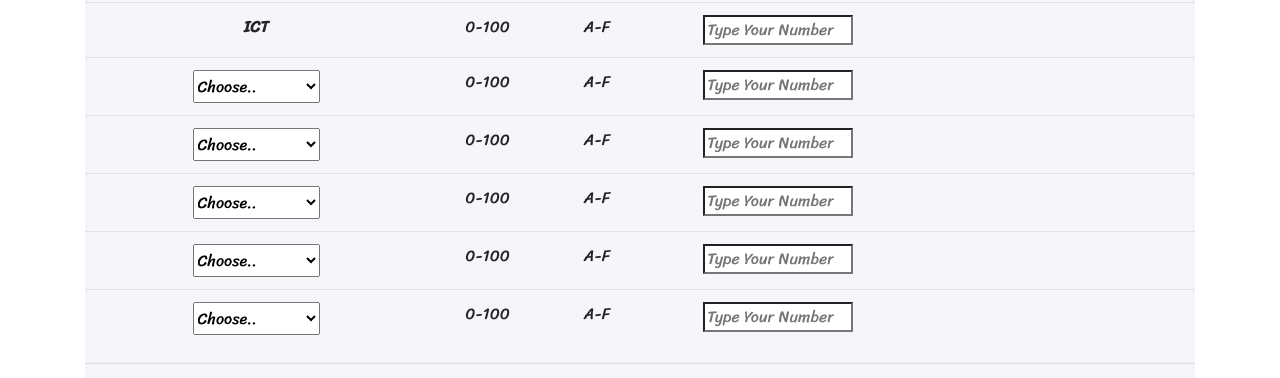
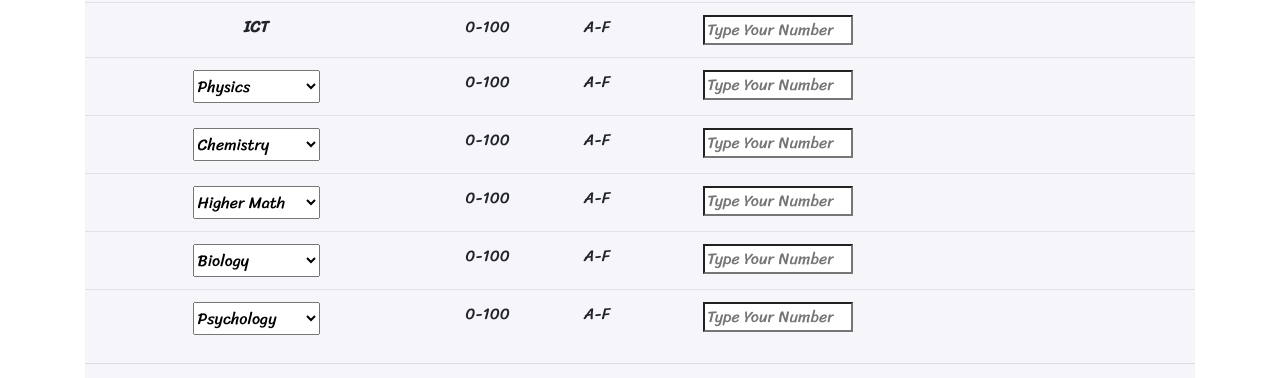
Before and after one commit to MAHBUB-HASAN-HIRA/convert-result-to-grade, a plain HTML site: page index.html in a window 1280 px wide. Shown: the part 334-712 px from the top of the page. Drawn offline with nearby package versions, Linux system fonts and the light colour scheme.

Commit message:
Update index.html

```diff
--- a/index.html
+++ b/index.html
@@ -61,8 +61,7 @@
                         <tr>
                             <th scope="row">
                                 <select class='select_op' name="" id="">
-                                    <option selected>Choose..</option>
-                                    <option value="">Physics</option>
+                                    <option selected value="">Physics</option>
                                     <option value="">Accounting</option>
                                     <option value="">Logic</option>
                                 </select>
@@ -76,8 +75,7 @@
                         <tr>
                             <th scope="row">
                                 <select class='select_op' name="" id="">
-                                    <option selected>Choose..</option>
-                                    <option value="">Chemistry</option>
+                                    <option selected value="">Chemistry</option>
                                     <option value="">Business Org.</option>
                                     <option value="">Geography</option>
                                 </select>
@@ -91,8 +89,7 @@
                         <tr>
                             <th scope="row">
                                 <select class='select_op' name="" id="">
-                                    <option selected>Choose..</option>
-                                    <option value="">Higher Math</option>
+                                    <option selected value="">Higher Math</option>
                                     <option value="">Finance,Banking</option>
                                     <option value="">Civic & Governance</option>
                                 </select>
@@ -106,8 +103,7 @@
                         <tr>
                             <th scope="row">
                                 <select class='select_op' name="" id="">
-                                    <option selected>Choose..</option>
-                                    <option value="">Biology</option>
+                                    <option selected value="">Biology</option>
                                     <option value="">Product Management</option>
                                     <option value="">Sociology</option>
                                 </select>
@@ -121,12 +117,11 @@
                         <tr>
                             <th scope="row">
                                 <select class='select_op' name="" id="">
-                                    <option selected>Choose..</option>
                                     <option value="">Economic</option>
                                     <option value="">Islamic History & Culture</option>
                                     <option value="">Social Work</option>
                                     <option value="">History</option>
-                                    <option value="">Psychology</option>
+                                    <option selected value="">Psychology</option>
                                 </select>
                             </th>
                             <td>0-100</td>
```
